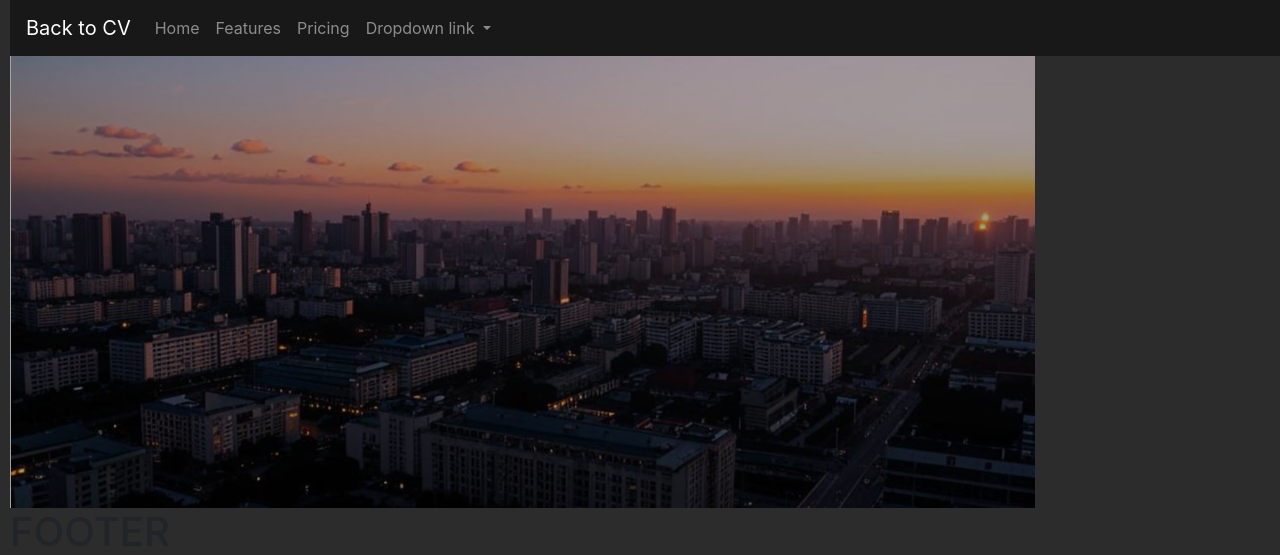
After one commit to ComeOnGavrik/resume_gavrik, a Django app: page /shop/home in a window 1280 px wide. The commit adds this page. Shown: the top 555 px of the page. Run offline with Django 5.2, Linux system fonts and the light colour scheme; some libraries are stand-ins or nearby versions.

Commit message:
Начата работа над фронтом. Остановился на wrapper в CSS

```diff
--- a/gavrik/gavrik/urls.py
+++ b/gavrik/gavrik/urls.py
@@ -25,5 +25,5 @@ urlpatterns = [
     path('users/', include('users.urls', namespace='users')),
     path('shop/', include('shop.urls')),
     path('orders/', include('shop.urls')),
-    path('products/', include('shop.urls'))
+    path('shop/', include(('shop.urls', 'shop'), namespace='shop')),
 ] + static(settings.STATIC_URL, document_root=settings.STATIC_ROOT)
--- a/gavrik/main/templates/main/layout.html
+++ b/gavrik/main/templates/main/layout.html
@@ -28,7 +28,7 @@
             <a href="{% url 'news_home' %}"> <li><i class="fa fa-newspaper"></i> Новости </li> </a>
             <a href=""> <li><i class="fa-brands fa-instagram"></i> Контакты </li> </a>
             <a href="{% url 'create' %}"> <li><button class="btn btn-info"><i class="fas fa-plus-circle"></i> Создать </button> </li> </a>
-            <a href="{% url 'shop_home' %}"> <li><i class="fa-solid fa-house"></i> Магазинчик  </li> </a>
+            <a href="{% url 'shop:shop_home' %}"> <li><i class="fa-solid fa-house"></i> Магазинчик  </li> </a>
         </ul>
     </aside>
     <main>
--- /dev/null
+++ b/gavrik/shop/templates/shop/base.html
@@ -0,0 +1,25 @@
+{% load static %}
+<!doctype html>
+<html lang="ru">
+<head>
+    <meta charset="UTF-8">
+    <meta name="viewport"
+          content="width=device-width, user-scalable=no, initial-scale=1.0, maximum-scale=1.0, minimum-scale=1.0">
+    <meta http-equiv="X-UA-Compatible" content="ie=edge">
+    <title>{% block tittle %}  {% endblock %}</title>
+    <link rel="stylesheet" href="https://maxcdn.bootstrapcdn.com/bootstrap/4.0.0/css/bootstrap.min.css" integrity="sha384-Gn5384xqQ1aoWXA+058RXPxPg6fy4IWvTNh0E263XmFcJlSAwiGgFAW/dAiS6JXm" crossorigin="anonymous">
+    <link rel="stylesheet" href="https://use.fontawesome.com/releases/v6.4.2/css/all.css">
+    <link rel="stylesheet" href="{% static 'main/css/main.css' %}">
+</head>
+<body>
+    <div class="wrapper">
+        {% include 'shop/navbar.html' %}
+
+        {% block content-shop %}
+        {% endblock %}
+
+        {% include 'shop/footer.html' %}
+
+    </div>
+</body>
+</html>
--- /dev/null
+++ b/gavrik/shop/templates/shop/footer.html
@@ -0,0 +1,5 @@
+<footer>
+    <div class="text">
+        <h1>FOOTER</h1>
+    </div>
+</footer>
--- /dev/null
+++ b/gavrik/shop/templates/shop/navbar.html
@@ -0,0 +1,29 @@
+<nav class="navbar navbar-expand-lg navbar navbar-dark" style="background-color: #181818;">
+<a class="navbar-brand" href="{% url 'home' %}">Back to CV</a>
+<button class="navbar-toggler" type="button" data-toggle="collapse" data-target="#navbarNavDropdown" aria-controls="navbarNavDropdown" aria-expanded="false" aria-label="Toggle navigation">
+  <span class="navbar-toggler-icon"></span>
+</button>
+<div class="collapse navbar-collapse" id="navbarNavDropdown">
+  <ul class="navbar-nav">
+    <li class="nav-item">
+      <a class="nav-link" href="{% url 'shop:shop_home' %}">Home <span class="sr-only">(current)</span></a>
+    </li>
+    <li class="nav-item">
+      <a class="nav-link" href="#">Features</a>
+    </li>
+    <li class="nav-item">
+      <a class="nav-link" href="#">Pricing</a>
+    </li>
+    <li class="nav-item dropdown">
+      <a class="nav-link dropdown-toggle" href="#" id="navbarDropdownMenuLink" role="button" data-toggle="dropdown" aria-haspopup="true" aria-expanded="false">
+        Dropdown link
+      </a>
+      <div class="dropdown-menu" aria-labelledby="navbarDropdownMenuLink">
+        <a class="dropdown-item" href="#">Action</a>
+        <a class="dropdown-item" href="#">Another action</a>
+        <a class="dropdown-item" href="#">Something else here</a>
+      </div>
+    </li>
+  </ul>
+</div>
+</nav>
--- a/gavrik/shop/templates/shop/shop_home.html
+++ b/gavrik/shop/templates/shop/shop_home.html
@@ -1,10 +1,13 @@
-{% extends 'main/layout.html' %}
+{% extends 'shop/base.html' %}
+{% load static %}
 
 {% block tittle %} Магазик {% endblock %}
 
-{% block content %}
 
-<div class="features">
-    <h1>Здесь будет магазин </h1>
-</div>
+{% block content-shop %}
+
+        <div class="section-top">
+                <img src="{% static 'main/img/slidercity.jpg' %}" class="img-responsive">
+        </div>
+
 {% endblock %}
--- a/gavrik/shop/urls.py
+++ b/gavrik/shop/urls.py
@@ -2,5 +2,5 @@ from . import views
 from django.urls import path, include
 
 urlpatterns = [
-    path('', views.shop_home, name='shop_home')
+    path('home', views.shop_home, name='shop_home')
 ]
--- a/gavrik/static/main/css/main.css
+++ b/gavrik/static/main/css/main.css
@@ -72,3 +72,8 @@ form{
     width:500px;
     margin-top: 50px;
 }
+
+.wrapper {
+  max-width: 9600px;
+  padding-left: 10px;
+}
```
Also changed, not shown: gavrik/static/main/img/slidercity.jpg (added).
